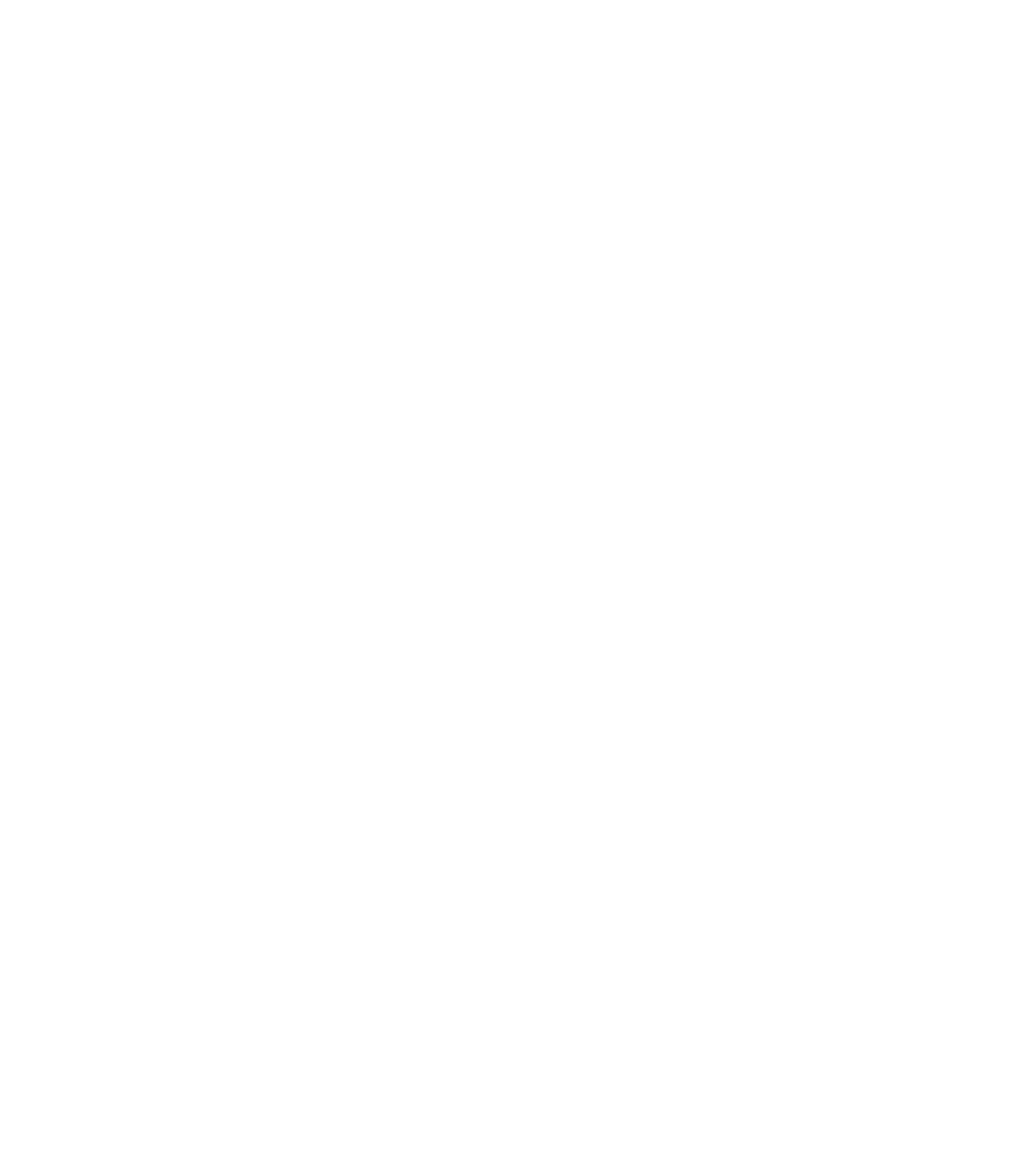
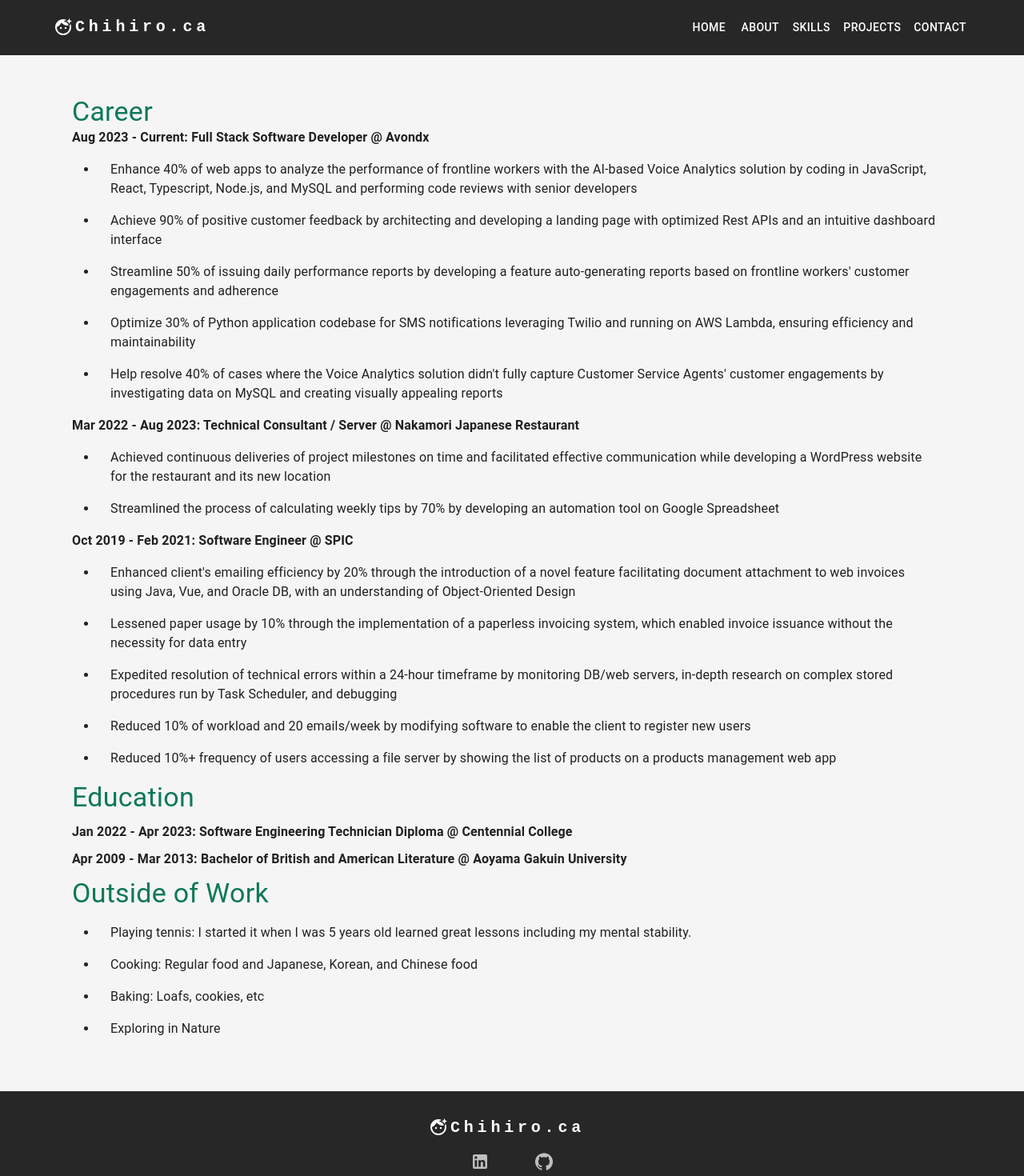
Before and after one commit to Chihiro88G/aboutme-docker, a React (Create React App) app: page /about in a window 1280 px wide. Before the commit this address had no page. Shown: the top 1470 px of the page at 80% size. Before the commit the page ends 800 px from the top, so only its background shows below. Built offline with nearby package versions, Linux system fonts and the light colour scheme; the HTML template or start-up script is replaced by a standard one.

Commit message:
listed info on about page

```diff
--- a/src/App.js
+++ b/src/App.js
@@ -1,7 +1,9 @@
 import { BrowserRouter, Routes, Route } from 'react-router-dom';
 import Layout from './layouts/Layout';
 import Home from './pages/Home';
-
+import About from './pages/About';
+import Skills from './pages/Skills';
+import Projects from './pages/Projects'
 
 function App() {
   return (
@@ -20,7 +22,9 @@
     <Routes>
       <Route path='/' element={<Layout />}>
         <Route path='/' element={<Home />} />
-        {/* <Route path='/about' element={<About />} /> */}
+        <Route path='/about' element={<About />} />
+        <Route path='/skills' element={<Skills />} />
+        <Route path='/projects' element={<Projects />} />
       </Route>
     </Routes>
   );
--- /dev/null
+++ b/src/pages/About.js
@@ -0,0 +1,134 @@
+import { Box, Typography, useMediaQuery } from "@mui/material";
+import List from '@mui/material/List';
+import ListItem from '@mui/material/ListItem';
+
+export default function About() {
+  const isDesktop = useMediaQuery('(min-width: 960px)');
+
+  return (
+    <Box
+      sx={{
+        backgroundColor: 'whitesmoke',
+        backgroundRepeat: 'no-repeat',
+        backgroundSize: 'cover'
+      }}
+    >
+      <Box
+        sx={{
+          display: 'block',
+          height: '100%',
+          margin: '0 auto',
+          padding: isDesktop ? '50px' : '40px',
+        }}
+        maxWidth="lg"
+      >
+        <Typography
+          variant={isDesktop ? 'h4' : 'h6'}
+          color='#0d7858'
+        >
+          Career
+        </Typography>
+
+        <Typography fontWeight='bold'>
+          Aug 2023 - Current: Full Stack Software Developer @ Avondx
+        </Typography>
+        <List sx={{ listStyleType: 'disc', pl: 4 }}>
+          <ListItem sx={{ display: 'list-item' }}>
+            Enhance 40% of web apps to analyze the performance of frontline workers with the AI-based Voice Analytics solution by
+            coding in JavaScript, React, Typescript, Node.js, and MySQL and performing code reviews with senior developers
+          </ListItem>
+          <ListItem sx={{ display: 'list-item' }}>
+            Achieve 90% of positive customer feedback by architecting and developing a landing page with optimized Rest APIs and an
+            intuitive dashboard interface
+          </ListItem>
+          <ListItem sx={{ display: 'list-item' }}>
+            Streamline 50% of issuing daily performance reports by developing a feature auto-generating reports based on frontline
+            workers' customer engagements and adherence
+          </ListItem>
+          <ListItem sx={{ display: 'list-item' }}>
+            Optimize 30% of Python application codebase for SMS notifications leveraging Twilio and running on AWS Lambda,
+            ensuring efficiency and maintainability
+          </ListItem>
+          <ListItem sx={{ display: 'list-item' }}>
+            Help resolve 40% of cases where the Voice Analytics solution didn't fully capture Customer Service Agents' customer
+            engagements by investigating data on MySQL and creating visually appealing reports
+          </ListItem>
+        </List>
+
+        <Typography fontWeight='bold'>
+          Mar 2022 - Aug 2023: Technical Consultant / Server @ Nakamori Japanese Restaurant
+        </Typography>
+        <List sx={{ listStyleType: 'disc', pl: 4 }}>
+          <ListItem sx={{ display: 'list-item' }}>
+            Achieved continuous deliveries of project milestones on time and facilitated effective communication while developing a
+            WordPress website for the restaurant and its new location
+          </ListItem>
+          <ListItem sx={{ display: 'list-item' }}>
+            Streamlined the process of calculating weekly tips by 70% by developing an automation tool on Google Spreadsheet
+          </ListItem>
+        </List>
+
+        <Typography fontWeight='bold'>
+          Oct 2019 - Feb 2021: Software Engineer @ SPIC
+        </Typography>
+        <List sx={{ listStyleType: 'disc', pl: 4 }}>
+          <ListItem sx={{ display: 'list-item' }}>
+            Enhanced client's emailing efficiency by 20% through the introduction of a novel feature facilitating document attachment to
+            web invoices using Java, Vue, and Oracle DB, with an understanding of Object-Oriented Design          </ListItem>
+          <ListItem sx={{ display: 'list-item' }}>
+            Lessened paper usage by 10% through the implementation of a paperless invoicing system, which enabled invoice issuance
+            without the necessity for data entry
+          </ListItem>
+          <ListItem sx={{ display: 'list-item' }}>
+            Expedited resolution of technical errors within a 24-hour timeframe by monitoring DB/web servers, in-depth research on
+            complex stored procedures run by Task Scheduler, and debugging
+          </ListItem>
+          <ListItem sx={{ display: 'list-item' }}>
+            Reduced 10% of workload and 20 emails/week by modifying software to enable the client to register new users
+          </ListItem>
+          <ListItem sx={{ display: 'list-item' }}>
+            Reduced 10%+ frequency of users accessing a file server by showing the list of products on a products management web app
+          </ListItem>
+        </List>
+
+        <Typography
+          variant={isDesktop ? 'h4' : 'h6'}
+          color='#0d7858'
+        >
+          Education
+        </Typography>
+
+        <Typography fontWeight='bold' marginTop='10px' marginBottom='10px'>
+          Jan 2022 - Apr 2023: Software Engineering Technician Diploma @ Centennial College
+        </Typography>
+        <Typography fontWeight='bold' marginTop='10px' marginBottom='10px'>
+          Apr 2009 - Mar 2013: Bachelor of British and American Literature @ Aoyama Gakuin University
+        </Typography>
+
+
+        <Typography
+          variant={isDesktop ? 'h4' : 'h6'}
+          color='#0d7858'
+        >
+          Outside of Work
+        </Typography>
+
+        <List sx={{ listStyleType: 'disc', pl: 4 }}>
+          <ListItem sx={{ display: 'list-item' }}>
+            Playing tennis: I started it when I was 5 years old learned great lessons including my mental stability.
+          </ListItem>
+          <ListItem sx={{ display: 'list-item' }}>
+            Cooking: Regular food and Japanese, Korean, and Chinese food
+          </ListItem>
+          <ListItem sx={{ display: 'list-item' }}>
+            Baking: Loafs, cookies, etc
+          </ListItem>
+          <ListItem sx={{ display: 'list-item' }}>
+            Exploring in Nature
+          </ListItem>
+        </List>
+
+      </Box>
+    </Box>
+  )
+}
--- /dev/null
+++ b/src/pages/Projects.js
@@ -0,0 +1,8 @@
+import { Box } from "@mui/material";
+
+export default function Projects() {
+
+  return (
+    <Box>PROJECTS</Box>
+  )
+}
--- /dev/null
+++ b/src/pages/Skills.js
@@ -0,0 +1,8 @@
+import { Box } from "@mui/material";
+
+export default function Skills() {
+
+  return (
+    <Box>SKILLS</Box>
+  )
+}
```
